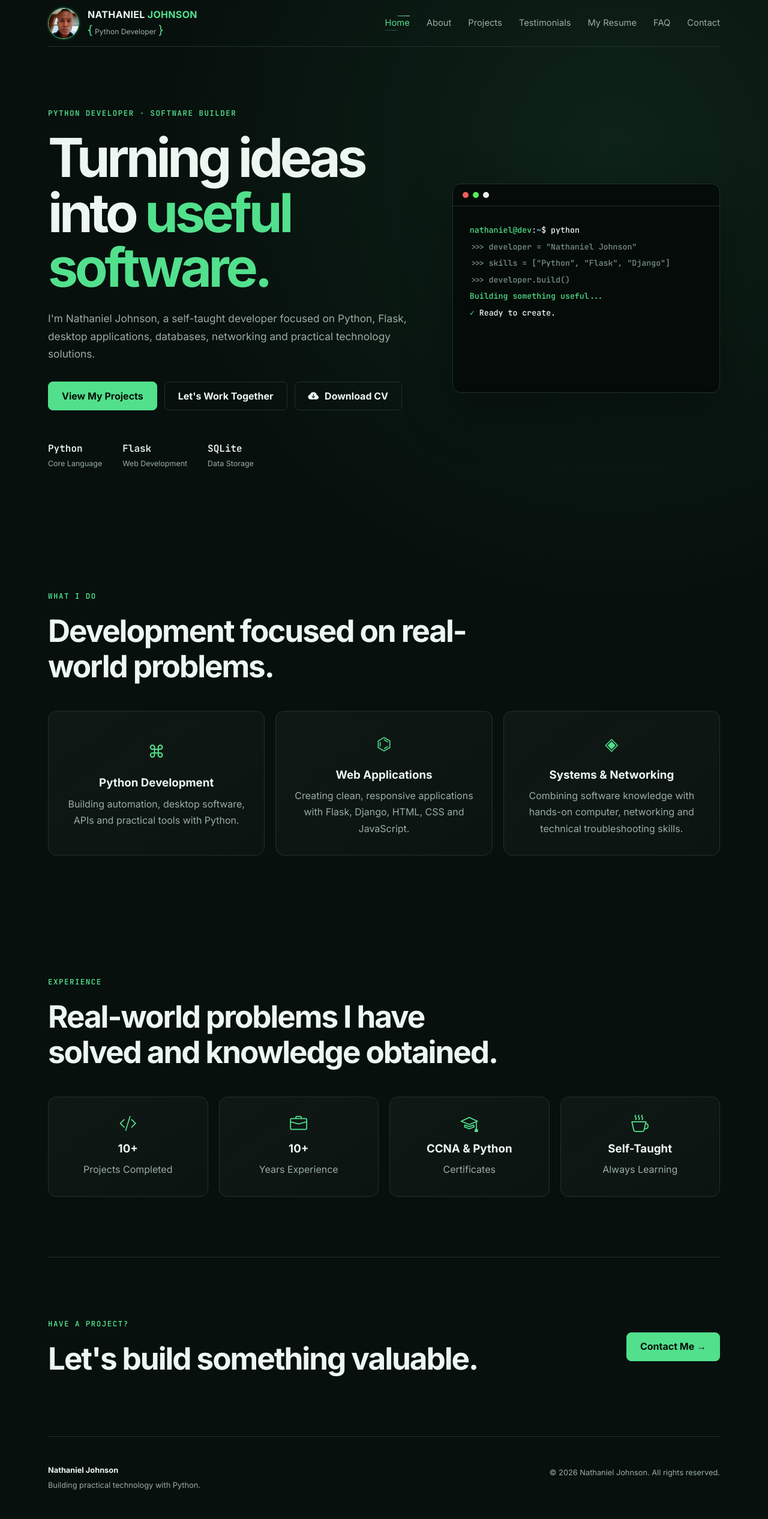
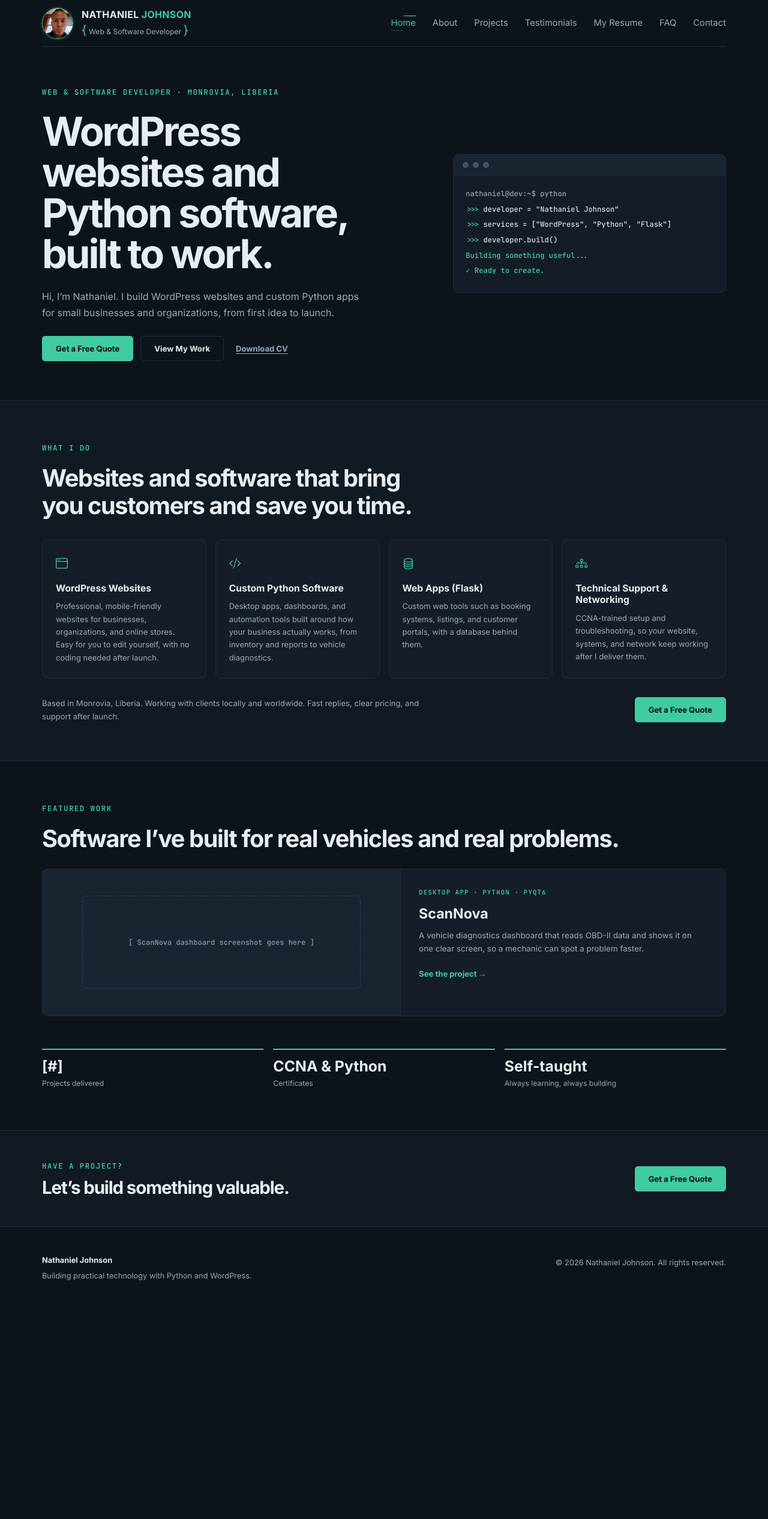
Before and after one commit to nathanbenadict2021-coder/nathaniel-portfolio, a Flask app: page / in a window 1280 px wide. Shown: the whole page at 60% size. After the commit the page ends 2134 px from the top, so only its background shows below. Run offline with Flask 3, Linux system fonts and the light colour scheme; some libraries are stand-ins or nearby versions.

Commit message:
Redesign homepage to match portfolio mockup

```diff
--- a/static/css/style.css
+++ b/static/css/style.css
@@ -720,3 +720,72 @@ textarea { resize: vertical; }
     .quick-stats { flex-direction: column; gap: 15px; }
     .project-card { min-height: 0; }
 }
+
+/* Homepage layout inspired by the supplied portfolio mockup. */
+:root {
+    --bg: #0d131a;
+    --bg-soft: #111922;
+    --card: #151e28;
+    --line: #202c39;
+    --text: #e8edf3;
+    --muted: #9aa8b7;
+    --accent: #40cba3;
+    --accent-2: #62d7b4;
+    --max: 1140px;
+}
+body { background: var(--bg); }
+.home-hero { min-height: 545px; grid-template-columns: 1.15fr .85fr; gap: 70px; padding-top: 65px; padding-bottom: 65px; }
+.home-hero h1 { max-width: 590px; font-size: clamp(3rem, 5.2vw, 4.35rem); letter-spacing: -.045em; }
+.home-hero .hero-text { max-width: 540px; font-size: 1rem; margin-top: 23px; }
+.home-hero .eyebrow { margin-bottom: 22px; }
+.home-hero .terminal-card { background: #141d27; border-radius: 9px; box-shadow: none; }
+.home-hero .terminal-top { background: #192430; padding: 12px 15px; }
+.home-hero .terminal-top span { background: #3d5368; }
+.home-hero .terminal-body { min-height: 168px; padding: 20px; font-size: .76rem; color: #d5dce4; }
+.home-hero .terminal-prompt, .home-hero .terminal-body .output:first-of-type { color: #92a1b1; }
+.home-hero .hero-buttons { align-items: center; margin-top: 25px; }
+.home-hero .btn { min-height: 42px; border-radius: 5px; font-size: .82rem; }
+.cv-link { color: var(--muted); font-size: .82rem; font-weight: 700; text-decoration: underline; text-underline-offset: 3px; margin-left: 8px; }
+.services-section { width: 100%; max-width: none; padding: 68px max(20px, calc((100% - var(--max)) / 2)) 62px; background: var(--bg-soft); border-block: 1px solid var(--line); }
+.services-section .section-heading { max-width: 660px; margin-bottom: 32px; }
+.services-section .section-heading h2, .featured-section .section-heading h2 { font-size: clamp(1.9rem, 3.1vw, 2.55rem); letter-spacing: -.035em; }
+.home-services { display: grid; grid-template-columns: repeat(4, 1fr); gap: 15px; }
+.home-services .card { display: block; padding: 23px 22px; min-height: 230px; border-radius: 9px; background: #151e28; text-align: left; }
+.home-services .card i { display: block; color: var(--accent); font-size: 1.25rem; margin-bottom: 14px; }
+.home-services .card h3 { font-size: .98rem; margin-bottom: 10px; }
+.home-services .card p { color: var(--muted); text-align: left; font-size: .81rem; line-height: 1.65; }
+.service-note { display: flex; justify-content: space-between; align-items: center; gap: 24px; margin-top: 30px; }
+.service-note p { color: var(--muted); max-width: 650px; font-size: .82rem; }
+.service-note .btn, .home-cta .btn { min-height: 42px; border-radius: 5px; font-size: .82rem; white-space: nowrap; }
+.featured-section { padding-top: 68px; padding-bottom: 68px; }
+.featured-section .section-heading { max-width: none; margin-bottom: 26px; }
+.featured-project { display: grid; grid-template-columns: 1.1fr 1fr; border: 1px solid var(--line); border-radius: 9px; overflow: hidden; background: #151e28; }
+.project-preview { min-height: 244px; display: grid; place-items: center; padding: 25px; background: #192430; }
+.project-preview span { width: 85%; height: 80%; display: grid; place-items: center; border: 1px dashed #304153; border-radius: 7px; color: #8292a3; font: 600 .75rem "JetBrains Mono", monospace; text-align: center; }
+.project-description { padding: 30px; border-left: 1px solid var(--line); }
+.project-description .tag { font-size: .66rem; margin-bottom: 12px; }
+.project-description h3 { font-size: 1.45rem; margin-bottom: 10px; }
+.project-description > p:not(.tag) { color: var(--muted); font-size: .84rem; line-height: 1.65; }
+.project-description a { display: inline-block; color: var(--accent); font-size: .82rem; font-weight: 700; margin-top: 20px; }
+.home-metrics { display: grid; grid-template-columns: repeat(3, 1fr); gap: 16px; margin-top: 54px; }
+.home-metrics div { display: grid; gap: 3px; border-top: 2px solid var(--accent); padding-top: 12px; }
+.home-metrics strong { font-size: 1.55rem; line-height: 1.25; }
+.home-metrics span { color: var(--muted); font-size: .76rem; }
+.home-cta { width: 100%; max-width: none; padding: 48px max(20px, calc((100% - var(--max)) / 2)); background: var(--bg-soft); border-top: 1px solid var(--line); border-bottom: 1px solid var(--line); }
+.home-cta .eyebrow { margin-bottom: 8px; }
+.home-cta h2 { font-size: 1.85rem; }
+@media (max-width: 820px) {
+    .home-hero { grid-template-columns: 1fr; gap: 36px; padding-top: 55px; }
+    .home-services { grid-template-columns: repeat(2, 1fr); }
+    .featured-project { grid-template-columns: 1fr; }
+    .project-description { border-left: 0; border-top: 1px solid var(--line); }
+}
+@media (max-width: 520px) {
+    .services-section, .home-cta { padding-left: 14px; padding-right: 14px; }
+    .home-services, .home-metrics { grid-template-columns: 1fr; }
+    .home-services .card { min-height: auto; }
+    .service-note { align-items: flex-start; flex-direction: column; }
+    .home-hero h1 { font-size: 2.8rem; }
+    .home-hero .hero-buttons { align-items: stretch; }
+    .home-hero .cv-link { align-self: center; }
+}
--- a/templates/base.html
+++ b/templates/base.html
@@ -19,7 +19,7 @@
             <img class="brand-photo" src="{{ url_for('static', filename='images/profile.jpg') }}" alt="Nathaniel Johnson">
             <span class="brand-text">
                 <strong>NATHANIEL <span>JOHNSON </span></strong>
-                <small><span class="angle">&#123;</span> Python Developer <span class="angle">&#125;</span></small>
+                <small><span class="angle">&#123;</span> Web &amp; Software Developer <span class="angle">&#125;</span></small>
             </span>
         </a>
 
@@ -58,7 +58,7 @@
     <footer class="footer">
         <div>
             <strong>Nathaniel Johnson</strong>
-            <p>Building practical technology with Python.</p>
+            <p>Building practical technology with Python and WordPress.</p>
         </div>
         <p>© <span id="year"></span> Nathaniel Johnson. All rights reserved.</p>
     </footer>
--- a/templates/index.html
+++ b/templates/index.html
@@ -1,112 +1,60 @@
 {% extends "base.html" %}
-{% block title %}Nathaniel Johnson | Python Developer{% endblock %}
+{% block title %}Nathaniel Johnson | Web & Software Developer{% endblock %}
 
 {% block content %}
-<!-- Homepage introduction: update this copy, calls to action, and skill highlights as the portfolio evolves. -->
-<section class="hero section">
+<section class="hero section home-hero">
     <div class="hero-copy reveal">
-        <p class="eyebrow">PYTHON DEVELOPER · SOFTWARE BUILDER</p>
-        <h1>Turning ideas into <span>useful software.</span></h1>
-        <p class="hero-text">
-            I'm Nathaniel Johnson, a self-taught developer focused on Python,
-            Flask, desktop applications, databases, networking and practical
-            technology solutions.
-        </p>
-
+        <p class="eyebrow">WEB &amp; SOFTWARE DEVELOPER · MONROVIA, LIBERIA</p>
+        <h1>WordPress websites and Python software, built to work.</h1>
+        <p class="hero-text">Hi, I’m Nathaniel. I build WordPress websites and custom Python apps for small businesses and organizations, from first idea to launch.</p>
         <div class="hero-buttons">
-            <a class="btn primary" href="{{ url_for('projects') }}">View My Projects</a>
-            <a class="btn secondary" href="{{ url_for('contact') }}">Let's Work Together</a>
-            <a class="btn secondary" href="{{ url_for('resume') }}">
-                <i class="bi bi-cloud-arrow-down-fill button-icon" aria-hidden="true"></i>
-                Download CV
-            </a>
-        </div>
-
-        <div class="quick-stats">
-            <div><strong>Python</strong><span>Core Language</span></div>
-            <div><strong>Flask</strong><span>Web Development</span></div>
-            <div><strong>SQLite</strong><span>Data Storage</span></div>
+            <a class="btn primary" href="{{ url_for('contact') }}">Get a Free Quote</a>
+            <a class="btn secondary" href="{{ url_for('projects') }}">View My Work</a>
+            <a class="cv-link" href="{{ url_for('download_resume') }}">Download CV</a>
         </div>
     </div>
-
-    <div class="terminal-card reveal">
-        <div class="terminal-top">
-            <span style="background:rgb(237, 95, 95);"></span><span style="background:rgb(85, 237, 93);"></span><span style="background:rgb(237, 237, 237);"></span>
-        </div>
+    <div class="terminal-card reveal" aria-label="Code terminal preview">
+        <div class="terminal-top"><span></span><span></span><span></span></div>
         <div class="terminal-body">
-            <p><span class="green">nathaniel@dev</span>:<span class="blue">~</span>$ python</p>
-            <p class="muted">>>> developer = "Nathaniel Johnson"</p>
-            <p class="muted">>>> skills = ["Python", "Flask", "Django"]</p>
-            <p class="muted">>>> developer.build()</p>
+            <p class="terminal-prompt">nathaniel@dev:~$ python</p>
+            <p><span class="green">&gt;&gt;&gt;</span> developer = "Nathaniel Johnson"</p>
+            <p><span class="green">&gt;&gt;&gt;</span> services = ["WordPress", "Python", "Flask"]</p>
+            <p><span class="green">&gt;&gt;&gt;</span> developer.build()</p>
             <p class="output">Building something useful...</p>
-            <p><span class="green">✓</span> Ready to create.</p>
+            <p class="output">✓ Ready to create.</p>
         </div>
     </div>
 </section>
 
-<!-- Services summary: edit or add cards to reflect the work currently offered. -->
-<section class="section">
+<section class="section services-section">
     <div class="section-heading">
         <p class="eyebrow">WHAT I DO</p>
-        <h2>Development focused on real-world problems.</h2>
+        <h2>Websites and software that bring you customers and save you time.</h2>
     </div>
+    <div class="home-services">
+        <article class="card"><i class="bi bi-window" aria-hidden="true"></i><h3>WordPress Websites</h3><p>Professional, mobile-friendly websites for businesses, organizations, and online stores. Easy for you to edit yourself, with no coding needed after launch.</p></article>
+        <article class="card"><i class="bi bi-code-slash" aria-hidden="true"></i><h3>Custom Python Software</h3><p>Desktop apps, dashboards, and automation tools built around how your business actually works, from inventory and reports to vehicle diagnostics.</p></article>
+        <article class="card"><i class="bi bi-database" aria-hidden="true"></i><h3>Web Apps (Flask)</h3><p>Custom web tools such as booking systems, listings, and customer portals, with a database behind them.</p></article>
+        <article class="card"><i class="bi bi-diagram-3" aria-hidden="true"></i><h3>Technical Support &amp; Networking</h3><p>CCNA-trained setup and troubleshooting, so your website, systems, and network keep working after I deliver them.</p></article>
+    </div>
+    <div class="service-note"><p>Based in Monrovia, Liberia. Working with clients locally and worldwide. Fast replies, clear pricing, and support after launch.</p><a class="btn primary" href="{{ url_for('contact') }}">Get a Free Quote</a></div>
+</section>
 
-    <div class="cards three fr-3">
-        <article class="card">
-            <div class="icon">⌘</div>
-            <h3>Python Development</h3>
-            <p>Building automation, desktop software, APIs and practical tools with Python.</p>
-        </article>
-        <article class="card">
-            <div class="icon">⌬</div>
-            <h3>Web Applications</h3>
-            <p>Creating clean, responsive applications with Flask, Django, HTML, CSS and JavaScript.</p>
-        </article>
-        <article class="card">
-            <div class="icon">◈</div>
-            <h3>Systems &amp; Networking</h3>
-            <p>Combining software knowledge with hands-on computer, networking and technical troubleshooting skills.</p>
-        </article>
+<section class="section featured-section">
+    <div class="section-heading"><p class="eyebrow">FEATURED WORK</p><h2>Software I’ve built for real vehicles and real problems.</h2></div>
+    <article class="featured-project">
+        <div class="project-preview"><span>[ ScanNova dashboard screenshot goes here ]</span></div>
+        <div class="project-description"><p class="tag">DESKTOP APP · PYTHON · PYQT6</p><h3>ScanNova</h3><p>A vehicle diagnostics dashboard that reads OBD-II data and shows it on one clear screen, so a mechanic can spot a problem faster.</p><a href="{{ url_for('projects') }}">See the project →</a></div>
+    </article>
+    <div class="home-metrics">
+        <div><strong>[#]</strong><span>Projects delivered</span></div>
+        <div><strong>CCNA &amp; Python</strong><span>Certificates</span></div>
+        <div><strong>Self-taught</strong><span>Always learning, always building</span></div>
     </div>
 </section>
 
-<!-- Experience metrics: keep the figures and certifications accurate. -->
-<section class="section">
-    <div class="section-heading">
-        <p class="eyebrow">EXPERIENCE</p>
-        <h2>Real-world problems I have solved and knowledge obtained.</h2>
-    </div>
-
-    <div class="cards three fr-4">
-        <article class="card">
-            <i class="bi bi-code-slash bootstrap-card-icon" aria-hidden="true"></i>
-            <h3>10+</h3>
-            <p>Projects Completed</p>
-        </article>
-        <article class="card">
-            <i class="bi bi-briefcase bootstrap-card-icon" aria-hidden="true"></i>
-            <h3>10+</h3>
-            <p>Years Experience</p>
-        </article>
-        <article class="card">
-            <i class="bi bi-mortarboard bootstrap-card-icon" aria-hidden="true"></i>
-            <h3>CCNA &amp; Python</h3>
-            <p>Certificates</p>
-        </article>
-        <article class="card">
-            <i class="bi bi-cup-hot bootstrap-card-icon" aria-hidden="true"></i>
-            <h3>Self-Taught</h3>
-            <p>Always Learning</p>
-        </article>
-    </div>
-</section>
-
-<!-- Shared-style conversion section; change its link if the preferred next action changes. -->
-<section class="section cta">
-    <div>
-        <p class="eyebrow">HAVE A PROJECT?</p>
-        <h2>Let's build something valuable.</h2>
-    </div>
-    <a class="btn primary" href="{{ url_for('contact') }}">Contact Me →</a>
+<section class="section cta home-cta">
+    <div><p class="eyebrow">HAVE A PROJECT?</p><h2>Let’s build something valuable.</h2></div>
+    <a class="btn primary" href="{{ url_for('contact') }}">Get a Free Quote</a>
 </section>
 {% endblock %}
```
